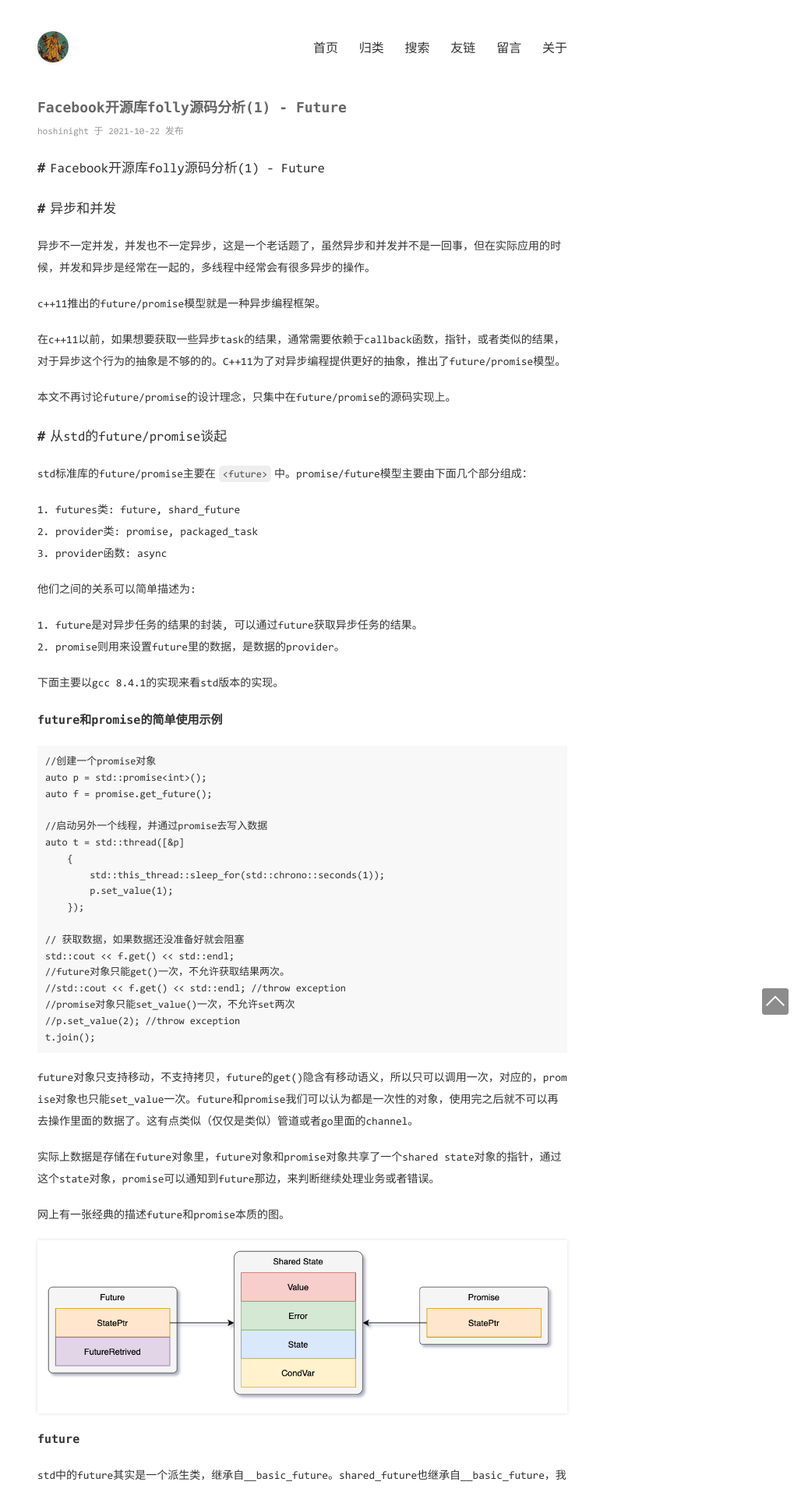
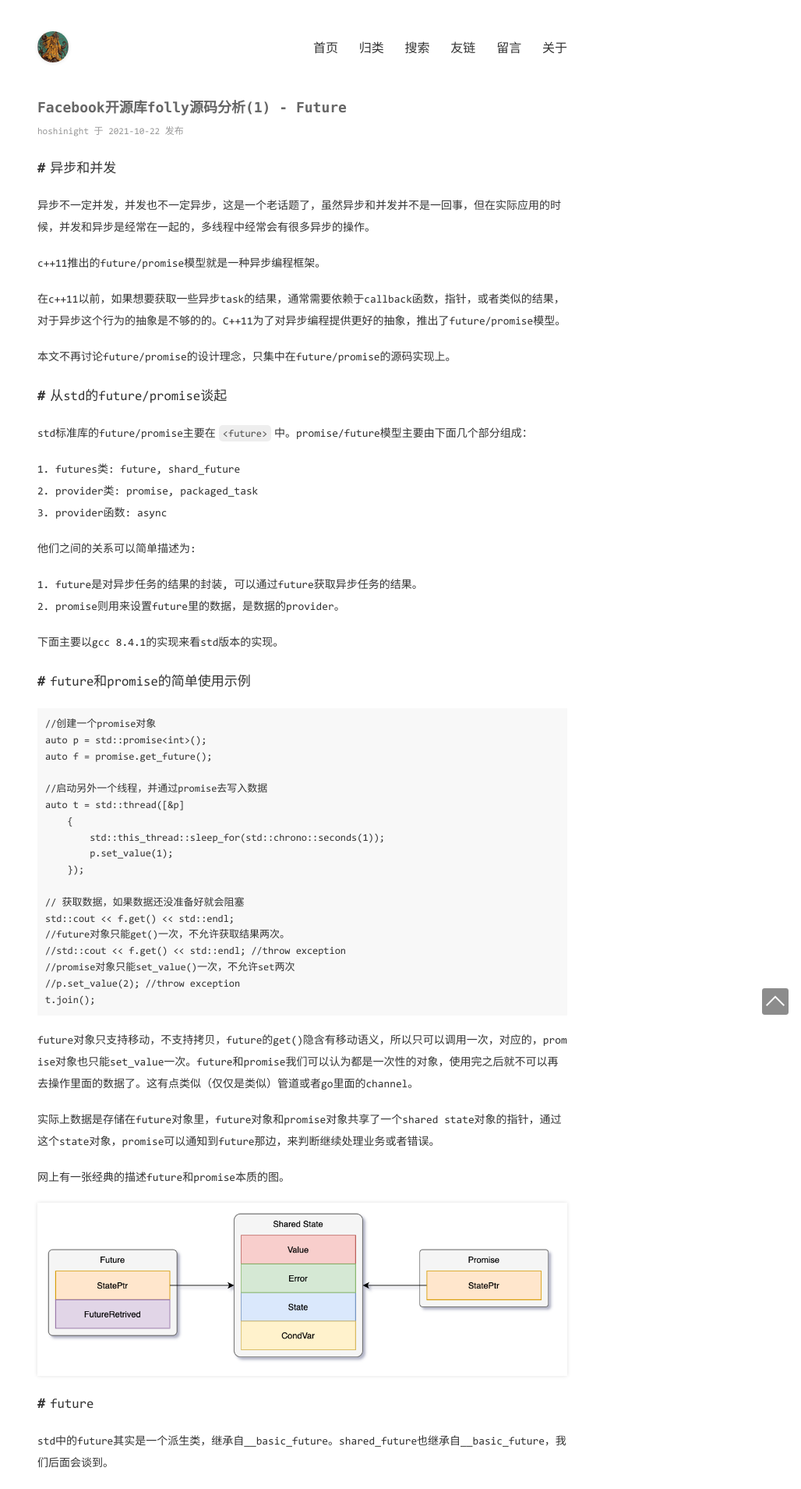
Before and after one commit to solomonooo/solomonooo.github.io, a Jekyll site: the page built from _posts/2021-10-22-facebook开源库folly源码分析(1) - Future(未完成).md, in a window 1280 px wide. Shown: the top 1909 px of the page at 78% size, without its empty margins (252-1280 px from the left). Built offline with Jekyll 4.4.1, drawn with Linux system fonts in a browser that asks for light colours; some of the changed text lies outside the part shown.

Commit message:
update daily

````diff
--- a/_posts/2021-10-22-facebook开源库folly源码分析(1) - Future(未完成).md
+++ b/_posts/2021-10-22-facebook开源库folly源码分析(1) - Future(未完成).md
@@ -3,8 +3,7 @@
 title: Facebook开源库folly源码分析(1) - Future
 categories: [folly]
 ---
-# Facebook开源库folly源码分析(1) - Future
-## 异步和并发
+# 异步和并发
 异步不一定并发，并发也不一定异步，这是一个老话题了，虽然异步和并发并不是一回事，但在实际应用的时候，并发和异步是经常在一起的，多线程中经常会有很多异步的操作。
 
 c++11推出的future/promise模型就是一种异步编程框架。
@@ -13,7 +12,7 @@
 
 本文不再讨论future/promise的设计理念，只集中在future/promise的源码实现上。
 
-## 从std的future/promise谈起
+# 从std的future/promise谈起
 std标准库的future/promise主要在`<future>`中。promise/future模型主要由下面几个部分组成：
 
 1. futures类: future, shard_future
@@ -26,7 +25,7 @@
 
 下面主要以gcc 8.4.1的实现来看std版本的实现。
 
-### future和promise的简单使用示例
+## future和promise的简单使用示例
 ```
 //创建一个promise对象
 auto p = std::promise<int>();
@@ -56,8 +55,9 @@
 ![std_future_promise_1.jpg](std_future_promise_1.jpeg)
 
 
-### future
+## future
 std中的future其实是一个派生类，继承自__basic_future。shared_future也继承自__basic_future，我们后面会谈到。
+
 `future`
 ```
 template<typename _Res>
@@ -82,6 +82,7 @@
 可以看到实际上每次get操作之后，都会reset. 这就是为什么不能get第二次的原因。
 
 我们再看看父类，实际上__basic_future也是派生类，派生自__future_base。
+
 `__basic_future`
 ```
 /// Common implementation for future and shared_future.
@@ -188,7 +189,7 @@
 
 __State_base是一个比较关键的类，是provider和future交互的手段，也是整个promise/future模型最关键的部分。关于如何设置数据，我们下面讲到promise的数据会继续讨论。
 
-#### shared future
+### shared_future
 如上文所述，future的get()函数是隐含着移动语义的，只可以调用一次。那如果我们想多次获取数据，或者想在多个线程里都获取数据，该怎么办呢？在这种情况下可以使用shared_future。
 
 shared_future可以从future对象隐式转换，也可以通过显式地调用future的share()转换，无论哪一种原来的future对象都将失效。
@@ -218,8 +219,9 @@
 	cout<<"sf="<<sf.get()<<endl;
 ```
 
-###promise
+## promise
 promise的定义相比future而言，简单了很多。
+
 `promise`
 ```
  /// Primary template for promise
@@ -316,5 +318,5 @@
 ```
 于是乎数据就是这么一层层的调用，最终被放到了promise和future对象共享的_State_base，于是future就可以异步获取数据了。
 
-### packaged_task
+## packaged_task
 (TBD)
````
